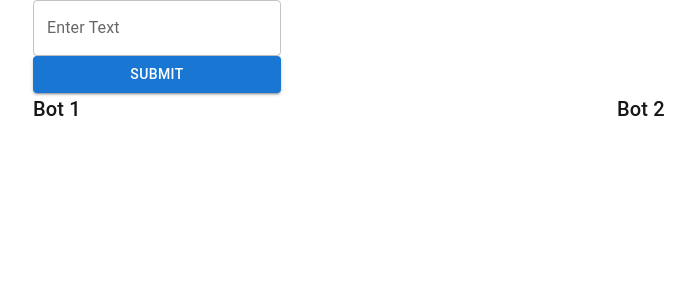
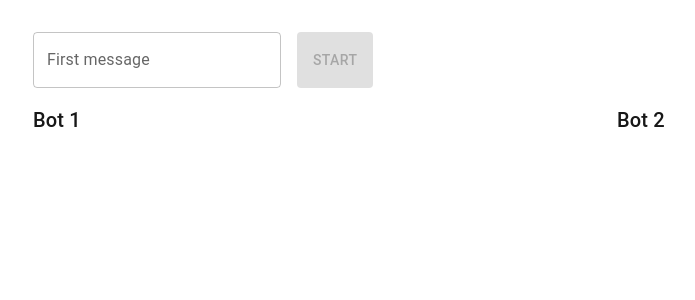
Before and after one commit to GuiLec/twobots, a Next.js app: page / in a window 1280 px wide. Shown: the top 300 px of the page, without its empty margins (31-726 px from the left). Built offline with nearby package versions, Linux system fonts and the light colour scheme.

Commit message:
set up the game

```diff
--- a/src/app/page.tsx
+++ b/src/app/page.tsx
@@ -4,7 +4,7 @@ import { Container } from "@mui/material";
 export default function Home() {
   return (
     <main>
-      <Container>
+      <Container sx={{ paddingY: 4 }}>
         <TwoBots />
       </Container>
     </main>
--- a/src/components/TwoBots/TwoBots.tsx
+++ b/src/components/TwoBots/TwoBots.tsx
@@ -1,5 +1,5 @@
 "use client";
-import { useState, FormEvent, ChangeEvent } from "react";
+import { useState, FormEvent, ChangeEvent, useEffect } from "react";
 import {
   FormControl,
   TextField,
@@ -11,36 +11,97 @@ import {
 import { postChat } from "@/modules/chat/postChat";
 import Markdown from "react-markdown";
 
+enum Bots {
+  Bot1 = 1,
+  Bot2 = 2,
+}
+
+const MAX_NUMBER_OF_MESSAGES = 10;
+
 export const TwoBots = () => {
+  const [playingState, setPlayingState] = useState<"stop" | "start" | "pause">(
+    "stop"
+  );
+  const [numberOfMessages, setNumberOfMessages] = useState(0);
   const [inputValue, setInputValue] = useState("");
   const [bot1Message, setBot1Message] = useState("");
   const [bot2Message, setBot2Message] = useState("");
+  const [activeBot, setActiveBot] = useState<Bots>(Bots.Bot1);
+
+  const fetchAnswer = async (prompt: string) => {
+    if (numberOfMessages < MAX_NUMBER_OF_MESSAGES) {
+      const answer = await postChat({ prompt });
+      if (activeBot === Bots.Bot1) {
+        setBot2Message(answer.response.result);
+        setActiveBot(Bots.Bot2);
+      } else {
+        setBot1Message(answer.response.result);
+        setActiveBot(Bots.Bot1);
+      }
+      setNumberOfMessages(numberOfMessages + 1);
+    }
+  };
 
   const handleSubmit = async (event: FormEvent<HTMLFormElement>) => {
     event.preventDefault();
-    console.log("🚀 ~ handleSubmit ~ inputValue:", inputValue);
-    const answer = await postChat({ prompt: inputValue });
-    setBot1Message(answer.response.result);
+    if (playingState === "stop") {
+      setPlayingState("start");
+      setBot1Message(inputValue);
+      fetchAnswer(inputValue);
+    } else if (playingState === "start") {
+      setPlayingState("pause");
+
+      setNumberOfMessages(MAX_NUMBER_OF_MESSAGES);
+    } else {
+      setPlayingState("stop");
+      setBot1Message("");
+      setBot2Message("");
+      setActiveBot(Bots.Bot1);
+      setNumberOfMessages(0);
+      setInputValue("");
+    }
   };
 
   const handleChange = (event: ChangeEvent<HTMLInputElement>) => {
     setInputValue(event.target.value);
   };
 
+  useEffect(() => {
+    if (playingState === "start") {
+      const prompt = activeBot === Bots.Bot1 ? bot1Message : bot2Message;
+      fetchAnswer(prompt);
+    }
+  }, [activeBot, playingState]);
+
   return (
     <form onSubmit={handleSubmit}>
       <FormControl>
+        <Stack spacing={2} direction="row">
           <TextField
-          label="Enter Text"
+            label="First message"
             variant="outlined"
+            placeholder="Enter the first message"
             value={inputValue}
             onChange={handleChange}
           />
-        <Button type="submit" variant="contained" color="primary">
-          Submit
+          <Button
+            disabled={inputValue === ""}
+            type="submit"
+            variant="contained"
+            color="primary"
+          >
+            {getSubmitButtonLabel(playingState)}
           </Button>
+        </Stack>
       </FormControl>
-      <Stack spacing={2} direction="row" justifyContent="space-between">
+      <Stack
+        spacing={2}
+        direction="row"
+        justifyContent="space-between"
+        sx={{
+          paddingY: 2,
+        }}
+      >
         <Box sx={{ display: "flex", flexDirection: "column", flex: 1 }}>
           <Typography variant="h6">Bot 1</Typography>
           <Typography component="div">
@@ -57,3 +118,14 @@ export const TwoBots = () => {
     </form>
   );
 };
+
+const getSubmitButtonLabel = (playingState: string) => {
+  switch (playingState) {
+    case "stop":
+      return "Start";
+    case "start":
+      return "Stop";
+    case "pause":
+      return "Refresh";
+  }
+};
```
Lines whose indentation alone changed are shown as unchanged.
